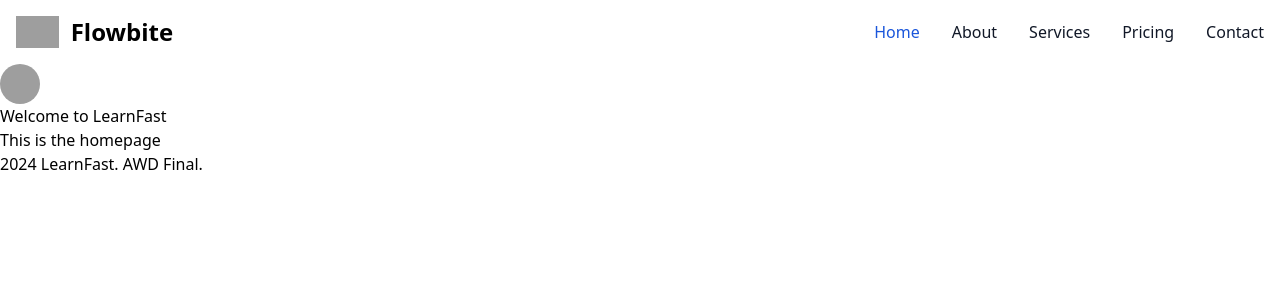
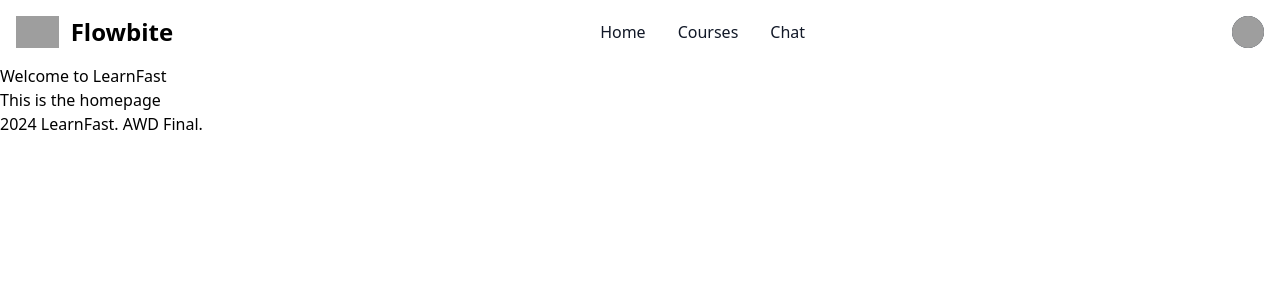
Before and after one commit to AntoineTA/LearnFast, a Django app: page / in a window 1280 px wide. Shown: the top 300 px of the page. Run offline with Django 5.2, Linux system fonts and the light colour scheme; the visitor is signed in with stand-in values (Sample User, id 1); data that the repository does not hold is empty; some libraries are stand-ins or nearby versions; grey boxes are pictures that could not be loaded.

Commit message:
added navbar

```diff
--- a/main/templates/base.html
+++ b/main/templates/base.html
@@ -16,7 +16,7 @@
 </head>
 
 <body>
-    {% include './main/navbar.html' %}
+    {% include './main/nav/bar.html' %}
     <!-- <nav>
         <ul>
             <li><a href="/">Home</a></li>
--- /dev/null
+++ b/main/templates/main/nav/bar.html
@@ -0,0 +1,28 @@
+
+
+<nav class="bg-white border-gray-200 dark:bg-gray-900">
+  <div class="max-w-screen-xl flex flex-wrap items-center justify-between mx-auto p-4">
+  <a href="{% url 'index' %}" class="flex items-center space-x-3 rtl:space-x-reverse">
+      <img src="https://flowbite.com/docs/images/logo.svg" class="h-8" alt="LearnFast Logo" />
+      <span class="self-center text-2xl font-semibold whitespace-nowrap dark:text-white">Flowbite</span>
+  </a>
+  {% if user.is_authenticated %}
+    {% include './user_menu.html' %}
+  {% else %}
+    {% include './reg_widget.html' %}
+  {% endif %}
+  <div class="items-center justify-between hidden w-full md:flex md:w-auto md:order-1" id="navbar-user">
+    <ul class="flex flex-col font-medium p-4 md:p-0 mt-4 border border-gray-100 rounded-lg bg-gray-50 md:space-x-8 rtl:space-x-reverse md:flex-row md:mt-0 md:border-0 md:bg-white dark:bg-gray-800 md:dark:bg-gray-900 dark:border-gray-700">
+      <li>
+        <a href="{% url 'index' %}" class="active block py-2 px-3 text-gray-900 rounded hover:bg-gray-100 md:hover:bg-transparent md:hover:text-blue-700 md:p-0 dark:text-white md:dark:hover:text-blue-500 dark:hover:bg-gray-700 dark:hover:text-white md:dark:hover:bg-transparent dark:border-gray-700" aria-current="page">Home</a>
+      </li>
+      <li>
+        <a href="{% url 'course:list' %}" class="active block py-2 px-3 text-gray-900 rounded hover:bg-gray-100 md:hover:bg-transparent md:hover:text-blue-700 md:p-0 dark:text-white md:dark:hover:text-blue-500 dark:hover:bg-gray-700 dark:hover:text-white md:dark:hover:bg-transparent dark:border-gray-700">Courses</a>
+      </li>
+      <li>
+        <a href="#" class="block py-2 px-3 text-gray-900 rounded hover:bg-gray-100 md:hover:bg-transparent md:hover:text-blue-700 md:p-0 dark:text-white md:dark:hover:text-blue-500 dark:hover:bg-gray-700 dark:hover:text-white md:dark:hover:bg-transparent dark:border-gray-700">Chat</a>
+      </li>
+    </ul>
+  </div>
+  </div>
+</nav>
--- /dev/null
+++ b/main/templates/main/nav/user_menu.html
@@ -0,0 +1,34 @@
+{% load main_tags %}
+
+<div class="flex items-center md:order-2 space-x-3 md:space-x-0 rtl:space-x-reverse">
+    <button type="button" class="flex text-sm bg-gray-800 rounded-full md:me-0 focus:ring-4 focus:ring-gray-300 dark:focus:ring-gray-600" id="user-menu-button" aria-expanded="false" data-dropdown-toggle="user-dropdown" data-dropdown-placement="bottom">
+      <span class="sr-only">Open user menu</span>
+      <img class="w-8 h-8 rounded-full" src="#" alt="user photo">
+    </button>
+    <!-- Dropdown menu -->
+    <div class="z-50 hidden my-4 text-base list-none bg-white divide-y divide-gray-100 rounded-lg shadow dark:bg-gray-700 dark:divide-gray-600" id="user-dropdown">
+      <div class="px-4 py-3">
+        <span class="block text-sm text-gray-900 dark:text-white">{% displayname request.user %}</span>
+        <span class="block text-sm  text-gray-500 truncate dark:text-gray-400">{% displayrole request.user %}</span>
+      </div>
+      <ul class="py-2" aria-labelledby="user-menu-button">
+        <li>
+          <a href="{% url 'profile:own' %}" class="block px-4 py-2 text-sm text-gray-700 hover:bg-gray-100 dark:hover:bg-gray-600 dark:text-gray-200 dark:hover:text-white">Profile</a>
+        </li>
+        {% if request.user|has_group:'Teachers'%}
+        <li>
+          <a href="{% url 'profile:list' %}" class="block px-4 py-2 text-sm text-gray-700 hover:bg-gray-100 dark:hover:bg-gray-600 dark:text-gray-200 dark:hover:text-white">All Users</a>
+        </li>
+        {% endif %}
+        <li>
+          <a href="{% url 'registration:logout' %}" class="block px-4 py-2 text-sm text-gray-700 hover:bg-gray-100 dark:hover:bg-gray-600 dark:text-gray-200 dark:hover:text-white">Logout</a>
+        </li>
+      </ul>
+    </div>
+    <button data-collapse-toggle="navbar-user" type="button" class="inline-flex items-center p-2 w-10 h-10 justify-center text-sm text-gray-500 rounded-lg md:hidden hover:bg-gray-100 focus:outline-none focus:ring-2 focus:ring-gray-200 dark:text-gray-400 dark:hover:bg-gray-700 dark:focus:ring-gray-600" aria-controls="navbar-user" aria-expanded="false">
+      <span class="sr-only">Open main menu</span>
+      <svg class="w-5 h-5" aria-hidden="true" xmlns="http://www.w3.org/2000/svg" fill="none" viewBox="0 0 17 14">
+          <path stroke="currentColor" stroke-linecap="round" stroke-linejoin="round" stroke-width="2" d="M1 1h15M1 7h15M1 13h15"/>
+      </svg>
+  </button>
+</div>
--- a/main/templatetags/main_tags.py
+++ b/main/templatetags/main_tags.py
@@ -10,3 +10,14 @@ def has_group(user, group_name):
 @register.filter(name='unread_notifications')
 def unread_notifications(user):
     return user.notifications.filter(read=False).count()
+
+@register.simple_tag
+def displayname(user):
+    return user.first_name if user.first_name else user.username
+
+@register.simple_tag
+def displayrole(user):
+    role = 'Student'
+    if user.groups.filter(name='Teachers').exists():
+        role = 'Teacher'
+    return role
--- a/static/src/output.css
+++ b/static/src/output.css
@@ -1226,8 +1239,8 @@ input:checked + .toggle-bg {
   width: 100%;
 }
 
-.w-44 {
-  width: 11rem;
+.w-8 {
+  width: 2rem;
 }
 
 .max-w-screen-xl {
@@ -1385,12 +1402,12 @@ input:checked + .toggle-bg {
   border-radius: 0.25rem;
 }
 
+.rounded-full {
+  border-radius: 9999px;
+}
+
 .rounded-lg {
   border-radius: 0.5rem;
-}
-
-.rounded-full {
-  border-radius: 9999px;
 }
 
 .rounded-e-lg {
@@ -1849,13 +1894,39 @@ input:checked + .toggle-bg {
   --tw-ring-color: rgb(75 85 99 / var(--tw-ring-opacity));
 }
 
+:is(.dark .dark\:focus\:ring-blue-800:focus) {
+  --tw-ring-opacity: 1;
+  --tw-ring-color: rgb(30 66 159 / var(--tw-ring-opacity));
+}
+
+:is(.dark .dark\:focus\:ring-gray-700:focus) {
+  --tw-ring-opacity: 1;
+  --tw-ring-color: rgb(55 65 81 / var(--tw-ring-opacity));
+}
+
 @media (min-width: 768px) {
+  .md\:order-1 {
+    order: 1;
+  }
+
+  .md\:order-2 {
+    order: 2;
+  }
+
   .md\:mt-0 {
     margin-top: 0px;
   }
 
+  .md\:me-0 {
+    margin-inline-end: 0px;
+  }
+
   .md\:block {
     display: block;
+  }
+
+  .md\:flex {
+    display: flex;
   }
 
   .md\:hidden {
```
Also changed, not shown: other parts of static/src/output.css (+71 -20 lines), main/templates/main/nav/reg_widget.html (added, +12 -0 lines).
